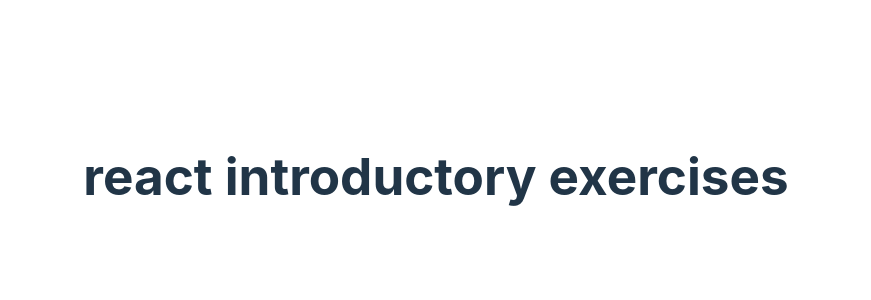
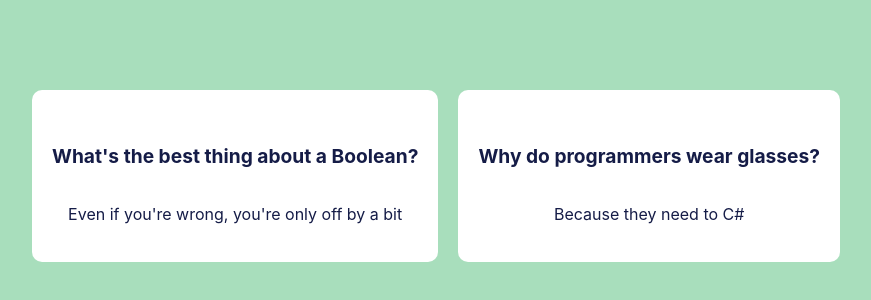
Before and after one commit to Odile078/react-introductory-exercices, a React (Vite) app: page / in a window 1280 px wide. Shown: the part 224-524 px from the top of the page, without its empty margins (204-1075 px from the left). Built offline with nearby package versions, Linux system fonts and the light colour scheme.

Commit message:
feat: add page design

```diff
--- a/src/App.jsx
+++ b/src/App.jsx
@@ -1,9 +1,26 @@
 import "./App.css";
+import JokeCard from "./components/JokeCard";
 
 function App() {
+  const data = [
+    {
+      id: 1,
+      setup: "What's the best thing about a Boolean?",
+      punchline: "Even if you're wrong, you're only off by a bit",
+    },
+    {
+      id: 2,
+      setup: "Why do programmers wear glasses?",
+      punchline: "Because they need to C#",
+    },
+  ];
   return (
-    <div className="App">
-      <h1>react introductory exercises</h1>
+    <div className="page-container">
+      <div className="cards">
+        {data.map((joke, index) => (
+          <JokeCard key={index} {...joke} />
+        ))}
+      </div>
     </div>
   );
 }
--- /dev/null
+++ b/src/components/JokeCard.jsx
@@ -0,0 +1,11 @@
+function JokeCard({ setup, punchline }) {
+  console.log(setup, punchline);
+  return (
+    <div className="card">
+      <h5 className="card-setup">{setup}</h5>
+      <p className="card-punchline">{punchline}</p>
+    </div>
+  );
+}
+
+export default JokeCard;
--- a/src/index.css
+++ b/src/index.css
@@ -29,6 +29,7 @@ body {
   place-items: center;
   min-width: 320px;
   min-height: 100vh;
+  background-color: #a8debc;
 }
 
 h1 {
@@ -67,3 +68,23 @@ button:focus-visible {
     background-color: #f9f9f9;
   }
 }
+.cards{
+  display: flex;
+  flex-wrap: wrap;
+  gap: 20px;
+}
+.card{
+  background-color: #ffffff;
+  border-radius: 10px;
+  padding: 20px;
+  text-align: center;
+}
+.card-setup{
+  font-size: 1.2rem;
+  font-weight: 700;
+  color: #151c47;
+}
+.card-punchline{
+  font-size: 1rem;
+  color: #151c47;
+}
```
Also changed, not shown: 1 other file (tests, documents, lock files or other folders).
